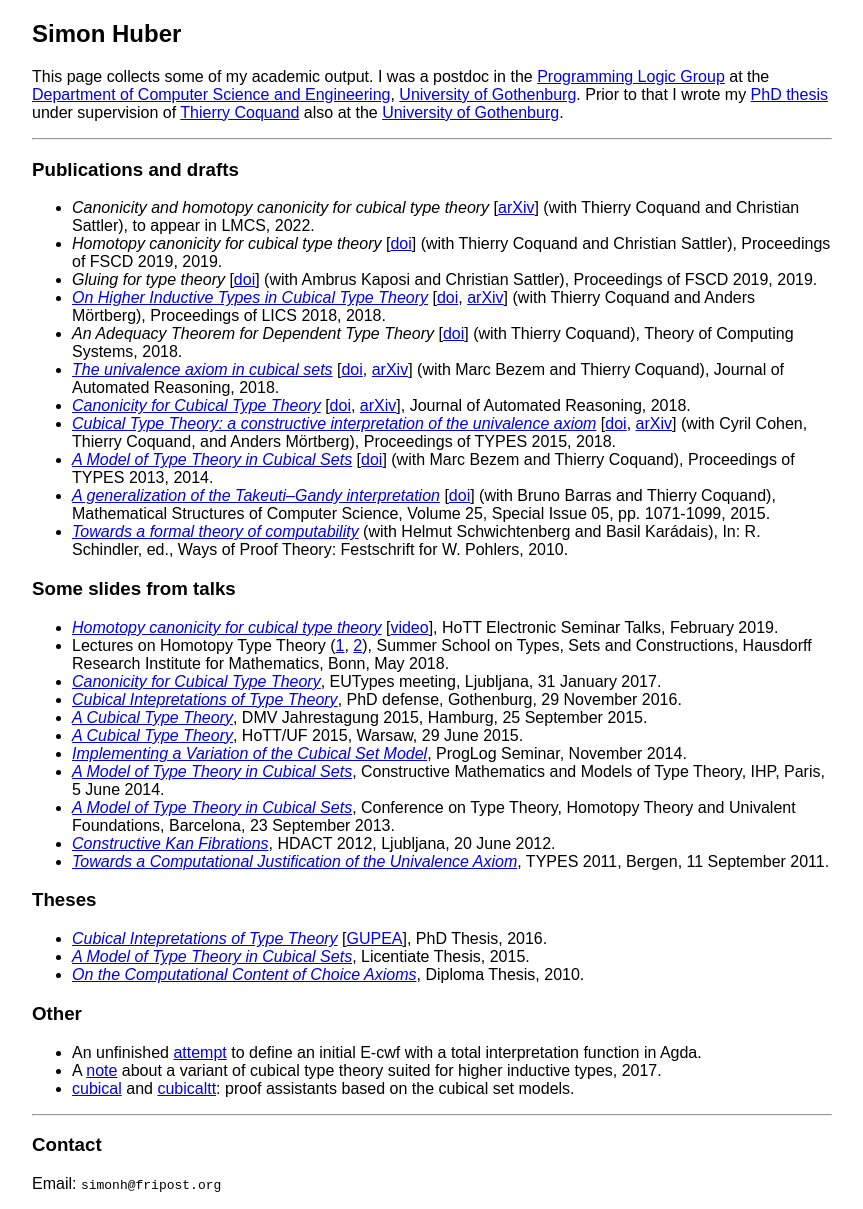
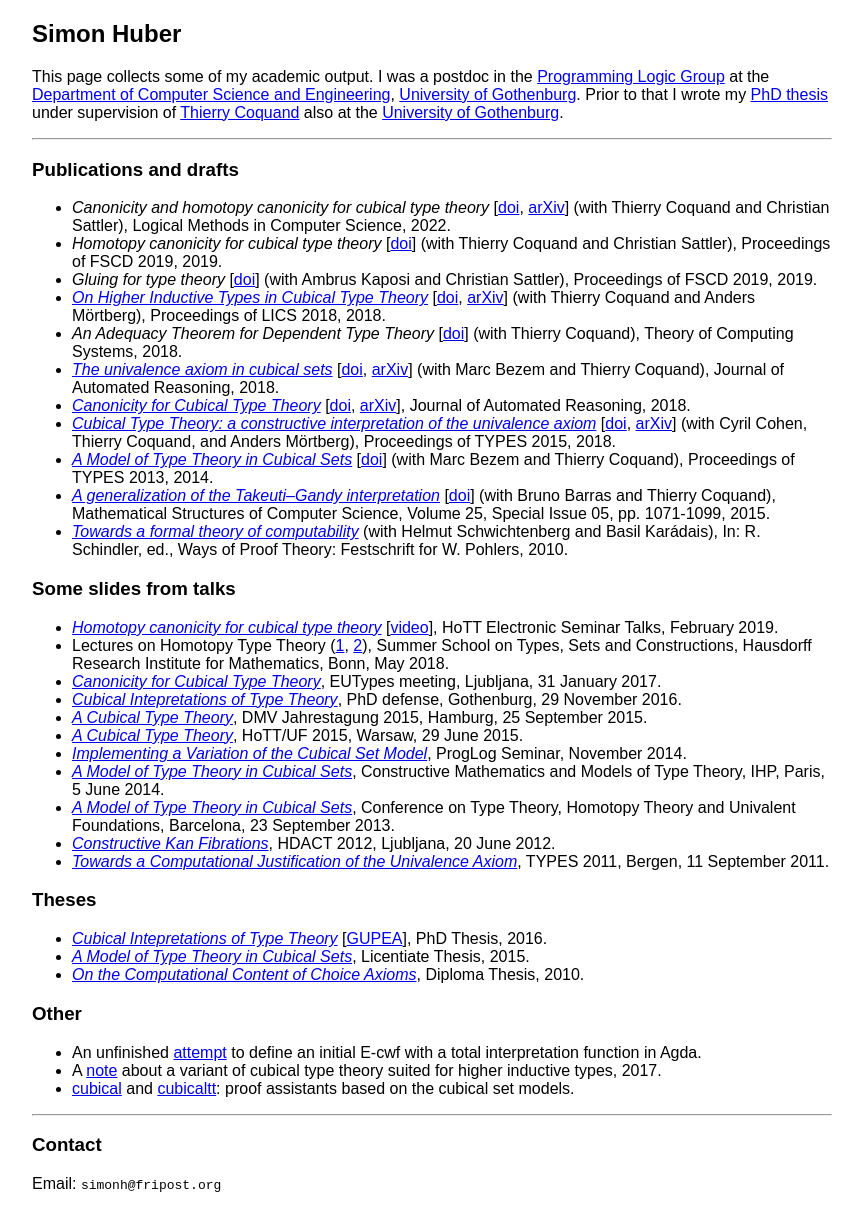
Before and after one commit to simhu/simhu.github.io, a Jekyll site: the page built from index.md, in a window 1280 px wide. Shown: the whole page, without its empty margins (208-1071 px from the left). Built offline with Jekyll 4.4.1, drawn with Linux system fonts in a browser that asks for light colours.

Commit message:
LMCS paper now published

```diff
--- a/index.md
+++ b/index.md
@@ -20,8 +20,9 @@ Coquand](https://www.cse.chalmers.se/~coquand/) also at the
 ### Publications and drafts
 
 - *Canonicity and homotopy canonicity for cubical type theory*
-  \[[arXiv](https://arxiv.org/abs/1902.06572)\] (with Thierry Coquand
-  and Christian Sattler), to appear in LMCS, 2022.
+  \[[doi](https://doi.org/10.46298/lmcs-18(1:28)2022),
+  [arXiv](https://arxiv.org/abs/1902.06572)\] (with Thierry Coquand
+  and Christian Sattler), Logical Methods in Computer Science, 2022.
 - *Homotopy canonicity for cubical type theory*
   \[[doi](https://doi.org/10.4230/LIPIcs.FSCD.2019.11)\] (with
   Thierry Coquand and Christian Sattler), Proceedings of FSCD 2019,
```
